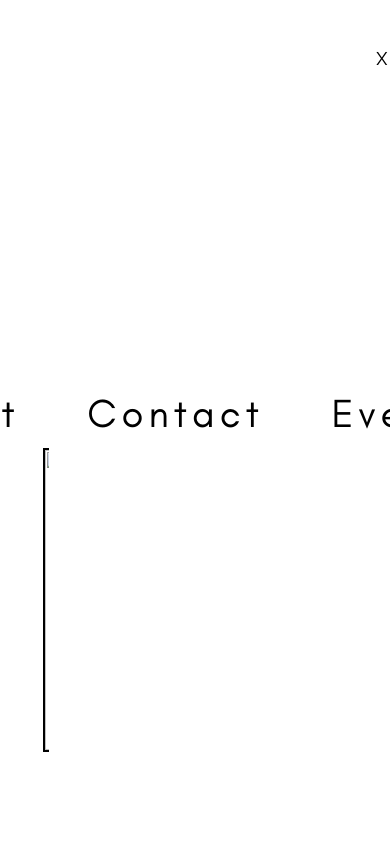
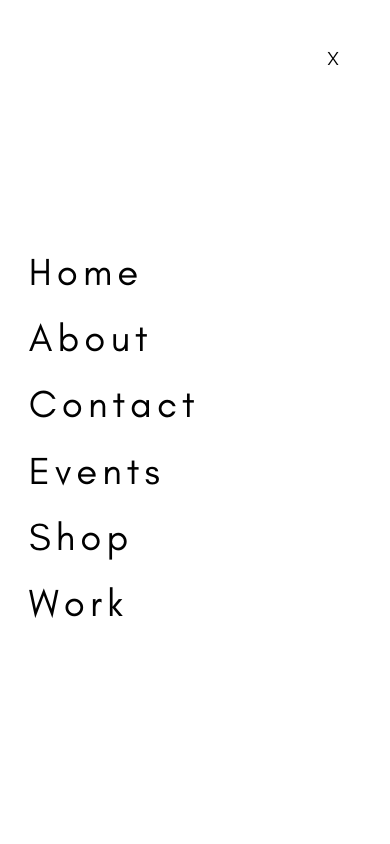
Before and after one commit to brent-perry/beanwooddesigns.com, a website with bundled scripts: page index.html in a window 390 px wide. Both pictures are taken after a click on the element "Menu". Shown: the top 844 px of the page. Built offline with nearby package versions, Linux system fonts and the light colour scheme; files whose address does not match are found by name.

Commit message:
added functions for nav bar optimization

```diff
--- a/index.html
+++ b/index.html
@@ -18,19 +18,19 @@
 	<nav id="menu">
 		<ol>
 			<li>
-				<a href="/index">Home</a>
+				<a class="close_menu_link_button" href="/index">Home</a>
 			</li>
 			<li>
-				<a href="/index#about">About</a>
+				<a class="close_menu_link_button" href="/index#about">About</a>
 			</li>
 			<li>
-				<a href="/index#contact">Contact</a>
+				<a class="close_menu_link_button" href="/index#contact">Contact</a>
 			</li>
 			<li>
-				<a href="/index#events">Events</a>
+				<a class="close_menu_link_button" href="/index#events">Events</a>
 			</li>
 			<li>
-				<a href="/index#shop">Shop</a>
+				<a class="close_menu_link_button" href="/index#shop">Shop</a>
 			</li>
 			<li class="subnav">
 				<span>Work</span>
--- a/s/main.ts
+++ b/s/main.ts
@@ -20,17 +20,36 @@ modal.onUpdate = opened => {
 		header.removeAttribute("hidden")
 }
 
+const mq = window.matchMedia("(min-width: 700px)")
 let menu = document.getElementById("menu")
 let openMenuButton = document.getElementById("open_button")
 let closeMenuButton = document.getElementById("close_button")
 let openButtonWrapper = document.getElementById("open_button_wrapper")
+const closeMenuLinkButtons = document.querySelectorAll(".close_menu_link_button")
+
+closeMenuLinkButtons.forEach(el => el.addEventListener("click", () =>
+{
+	CloseMenu()
+}))
+
+window.addEventListener("resize", () => {
+	CloseMenu()
+	if(mq.matches)
+	{
+		menu.style.top = "0"
+	}
+})
+
 function CloseMenu() {
 	menu.style.top = "-100vh"
 	openButtonWrapper.style.zIndex = "999"
+	closeMenuButton.style.display = "none"
 }
+
 function OpenMenu() {
 	menu.style.top = "0"
 	openButtonWrapper.style.zIndex = "0"
+	closeMenuButton.style.display = "block"
 }
 
 openMenuButton.addEventListener("click", () => {
--- a/s/styles.css
+++ b/s/styles.css
@@ -31,9 +31,12 @@ body {
 	background-color: #ffffff;
 	margin: 0;
 	padding: 0;
+}
+
+header, main, footer {
+	width: 75%;
 	margin-left: auto;
 	margin-right: auto;
-	width: 75%;
 }
 
 main {
@@ -67,6 +70,7 @@ section p, footer p {
 /* HEADER */
 header {
 	padding-bottom: 3em;
+	padding-top: 3em;
 	display: flex;
 	justify-content: center;
 	flex-wrap: wrap;
@@ -77,14 +81,20 @@ header h1 {
 	width: 100%;
 }
 
+#close_button, #open_button_wrapper {
+	display: none;
+}
+
 nav {
+	width: 100%;
 	top: 0;
-	width: 100%;
-	position: sticky;
+	position: fixed;
 	background-color: #ffffff;
 	padding-top: 1em;
 	padding-bottom: 1em;
 	z-index: 4;
+	display: flex;
+	justify-content: center;
 }
 
 .nav-wrapper {
@@ -299,7 +309,6 @@ form div:nth-child(7) {
 footer {
 	font-size: 1em;
 	line-height: 0px;
-	margin: 0;
 	border-top: solid 1px #000000;
 	padding-top: 3em;
 }
@@ -318,7 +327,7 @@ footer {
 	text-align: center;
 }
 
-@media screen and (max-width: 700px) {
+@media (max-width: 700px) {
 	/* NAV */
 
 	full-screen-menu-popout {
@@ -328,14 +337,11 @@ footer {
 	nav {
 		display: flex;
 		top: -100%;
-		position: fixed;
-		width: 100%;
 		height: 100%;
 		z-index: 2;
 		justify-content: center;
-		text-align: center;
 		align-items: center;
-		transition: top 1s;
+		transition: top 0.4s;
 	}
 
 	nav[data-open] {
@@ -345,19 +351,17 @@ footer {
 
 	ol li {
 		list-style: none;
-		margin: 1.5em;
+		margin: .5em;
 	}
 
-	ol li a {
-		text-decoration: none;
-		font-size: 40px;
+	ol li a, .subnav>span {
+		font-size: 2em;
 		color: #000000;
-		padding: 10px;
 		letter-spacing: 5px;
 		position: relative;
 	}
 
-	ol li a::after {
+	ol li a::after, .subnav>span::after {
 		content: '';
 		height: 3px;
 		width: 0;
@@ -368,7 +372,7 @@ footer {
 		transition: width 0.5s;
 	}
 
-	ol li a:hover::after {
+	ol li a:hover::after, .subnav>span:hover::after {
 		width: 100%;
 	}
 
@@ -381,10 +385,15 @@ footer {
 	#close_button {
 		right: 50px;
 		top: 20px;
+		position: fixed;
 	}
 
 	#open_button {
+		font-size: 1.4em;
+		padding-top: 1em;
+		margin-top: 0;
 		padding-right: 40px;
+		display: block;
 	}
 
 	#open_button:hover {
@@ -395,9 +404,24 @@ footer {
 	#open_button_wrapper {
 		display: flex;
 		justify-content: end;
+		z-index: 99;
+		position: fixed;
+		right: 0;
+	}
+
+	ol {
+		flex-wrap: wrap;
+	}
+
+	li {
+		width: 100%;
+	}
+
+	.subnav>div {
 		top: 0;
-		width: 100%;
-		z-index: 99;
-		position: sticky;
+		right: 0;
+		position: absolute;
+		top: 24%;
+		right: 43%;
 	}
 }
```
